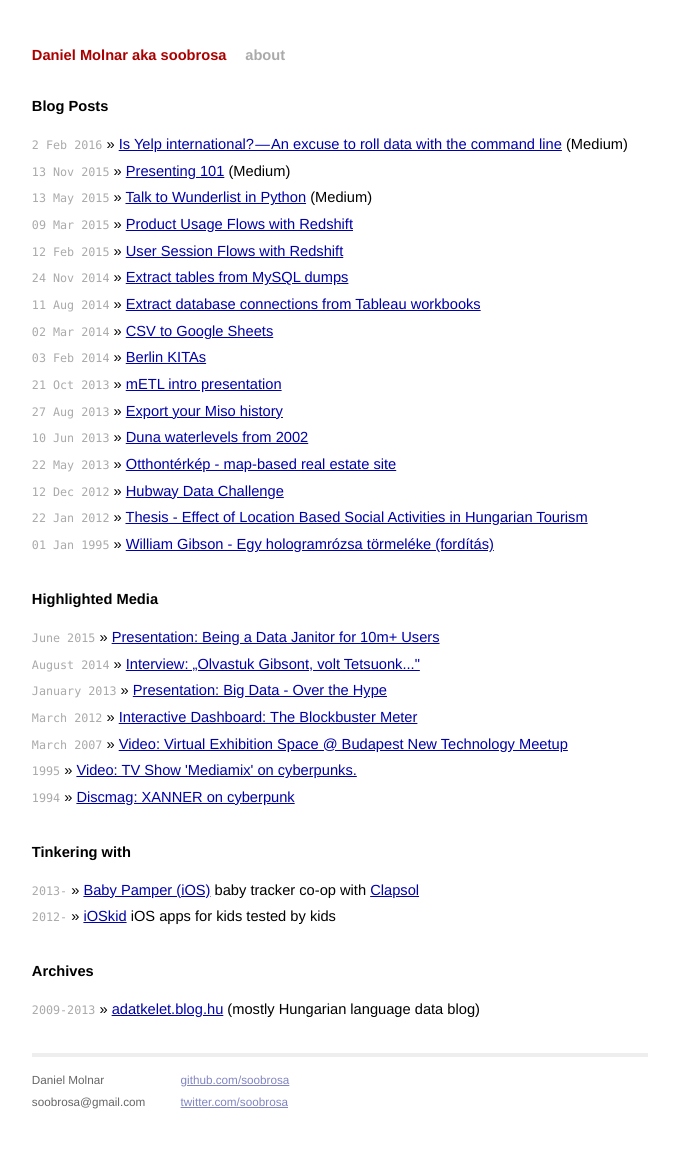
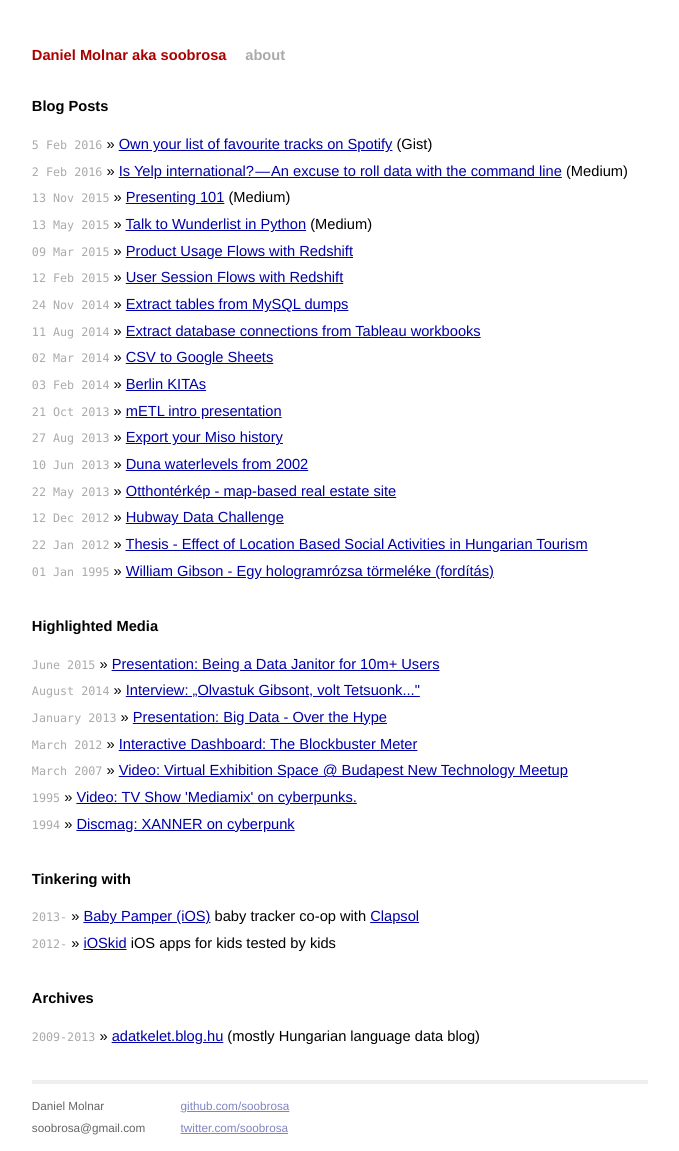
Before and after one commit to mojombo/mojombo.github.io, a Jekyll site: the page built from index.html, in a window 1280 px wide. Shown: the whole page, without its empty margins (300-979 px from the left). Built offline with Jekyll 4.4.1, drawn with Linux system fonts in a browser that asks for light colours; before the commit the page ends 1124 px from its top, so only the background shows below that.

Commit message:
New Gist.

```diff
--- a/index.html
+++ b/index.html
@@ -6,6 +6,7 @@
 <div id="home">
   <h1>Blog Posts</h1>
   <ul class="posts">
+    <li><span>5 Feb 2016</span> &raquo; <a href="hhttps://gist.github.com/soobrosa/a6119b2ee35555c296f3">Own your list of favourite tracks on Spotify</a> (Gist)
     <li><span>2 Feb 2016</span> &raquo; <a href="https://medium.com/@soobrosa/is-yelp-international-an-excuse-to-roll-data-with-the-command-line-415dc04499a3#.gzu0dqg38">Is Yelp international? — An excuse to roll data with the command line</a> (Medium)
     <li><span>13 Nov 2015</span> &raquo; <a href="https://medium.com/wunderlist-engineering/presenting-101-c65283ab1828#.snfrx1j1z">Presenting 101</a> (Medium)
     <li><span>13 May 2015</span> &raquo; <a href="https://medium.com/wunderlist-engineering/talk-to-wunderlist-in-python-8c456a1ba821#.xutrr3cwt">Talk to Wunderlist in Python</a> (Medium)
```
